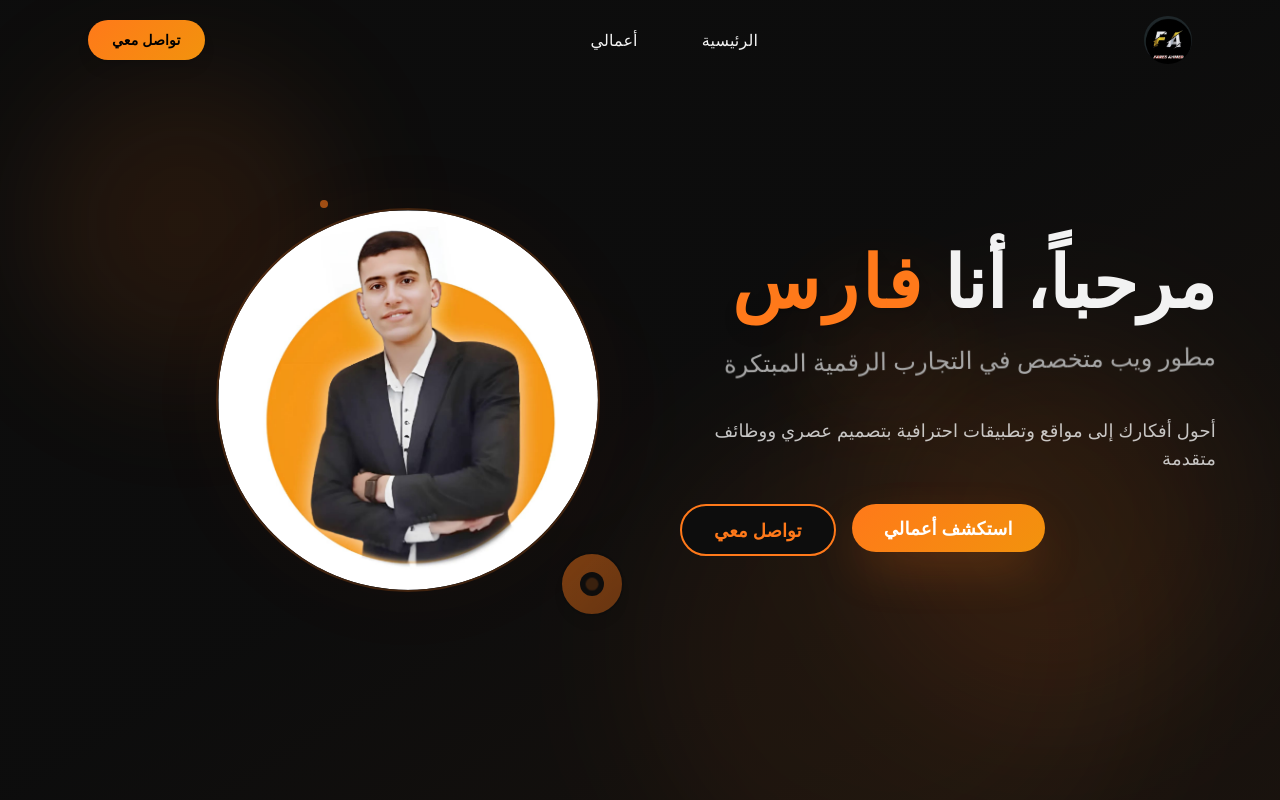
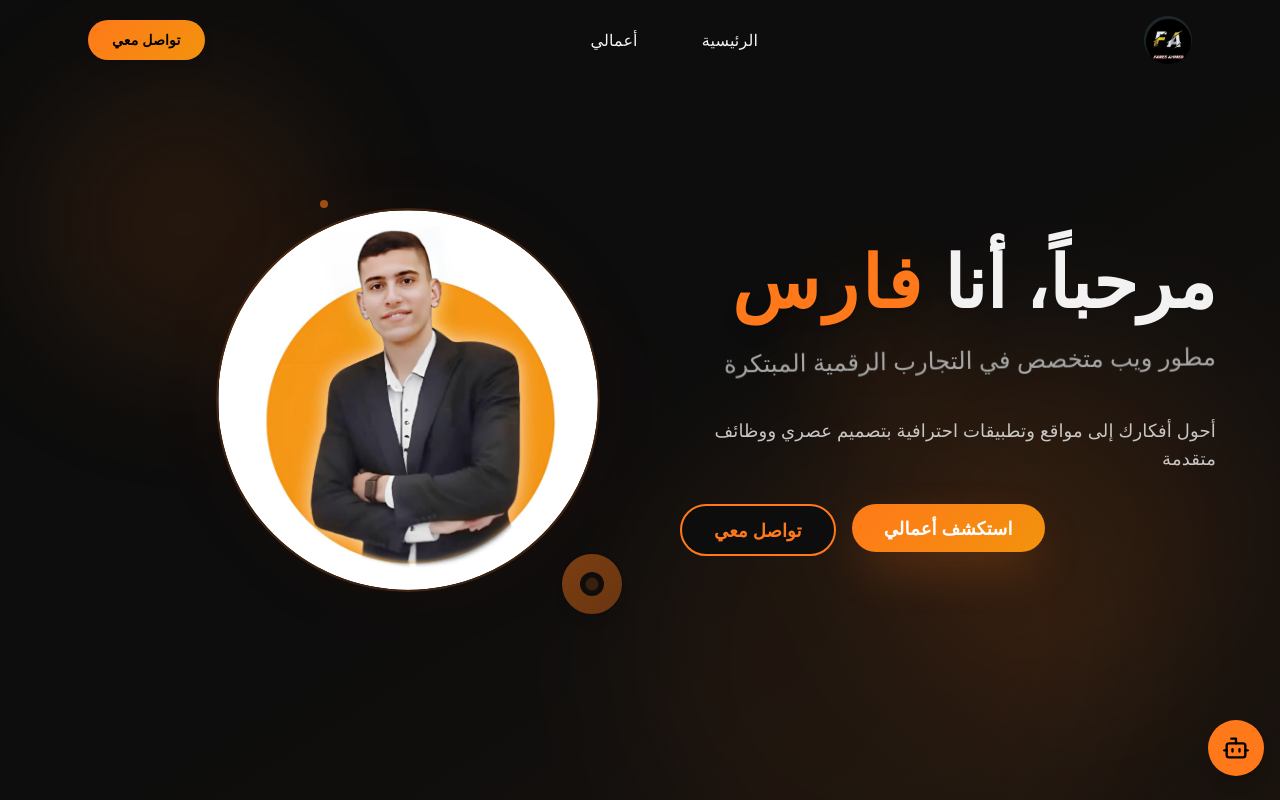
Before and after one commit to Fares-ahmed-saeed/CodeCraft, a React (Vite) app: page / in a window 1280 px wide. Shown: the top 800 px of the page. Built offline with nearby package versions, Linux system fonts and the light colour scheme.

Commit message:
Add Chatbot component to Index page

```diff
--- a/src/pages/Index.tsx
+++ b/src/pages/Index.tsx
@@ -2,6 +2,7 @@ import Navigation from "@/components/Navigation";
 import Hero from "@/components/Hero";
 import Portfolio from "@/components/Portfolio";
 import Contact from "@/components/Contact";
+import Chatbot from "@/components/Chatbot";
 
 const Index = () => {
   return (
@@ -18,6 +19,7 @@ const Index = () => {
           <Contact />
         </section>
       </main>
+      <Chatbot />
     </div>
   );
 };
```
